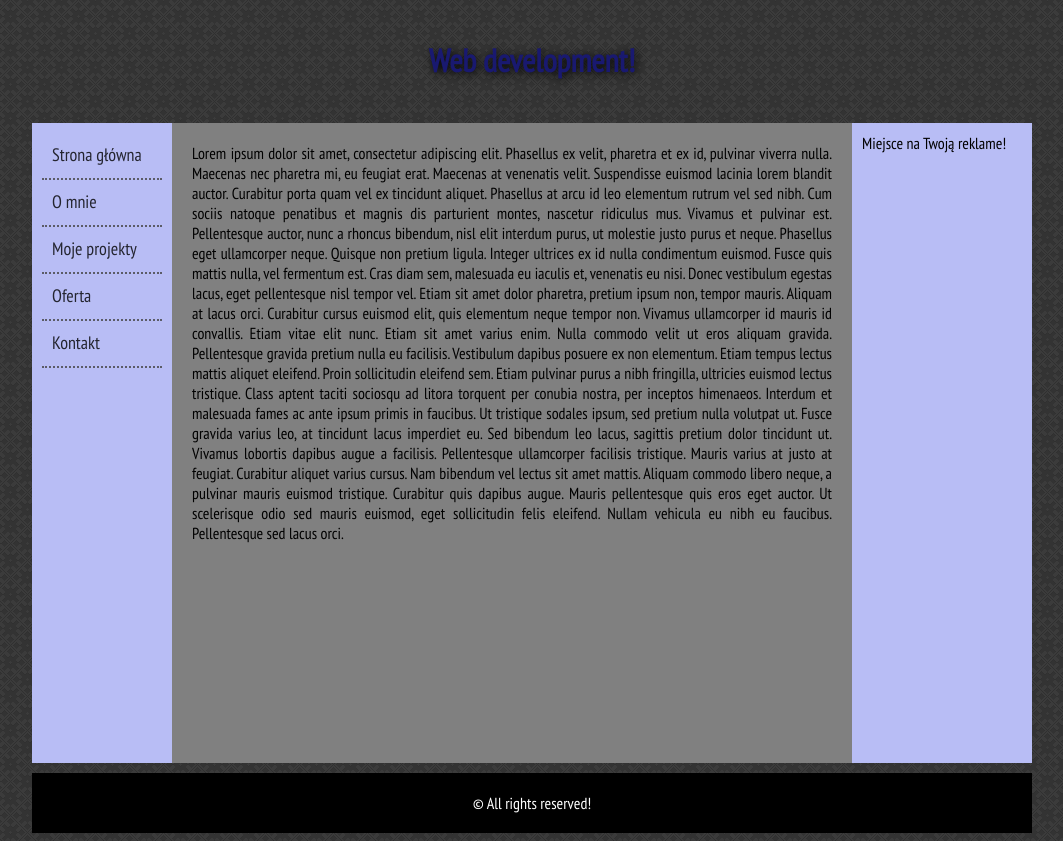
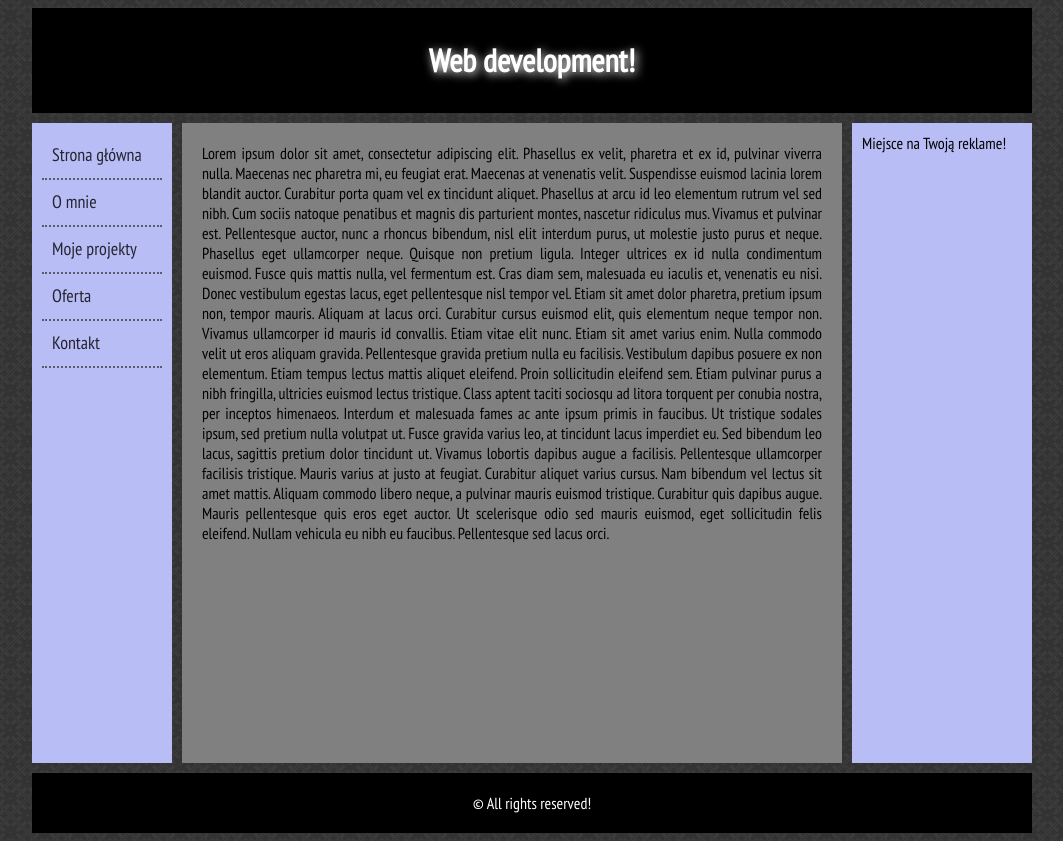
Before and after one commit to frozenfroggie/frozenfroggie.github.io, a plain HTML site: page index.html in a window 1280 px wide. Shown: the whole page, without its empty margins (108-1171 px from the left). Drawn offline with Linux system fonts and the light colour scheme.

Commit message:
Add files via upload

```diff
--- a/style.css
+++ b/style.css
@@ -16,7 +16,8 @@ text-align:justify;
 
 #logo
 {
-    background-image: url("1743.jpg");
+    /*background-image: url("1743.jpg");*/
+    background-color: black;
     text-align:center;
     padding: 10px;
     margin-bottom: 10px;
@@ -25,8 +26,8 @@ text-align:justify;
 
 #logo > h1
 {
-    color: midnightblue;
-    text-shadow: 2px 2px 10px black;
+    color: white;
+    text-shadow: 2px 2px 10px white;
 
 }
 
@@ -61,10 +62,11 @@ text-align:justify;
 {
     float: left;
     padding: 20px;
-    width: 640px;
+    width: 620px;
     height: 600px;
     background-color: grey;
-
+    margin-right: 10px;
+    margin-left: 10px;
 }
 
 #ad
```
